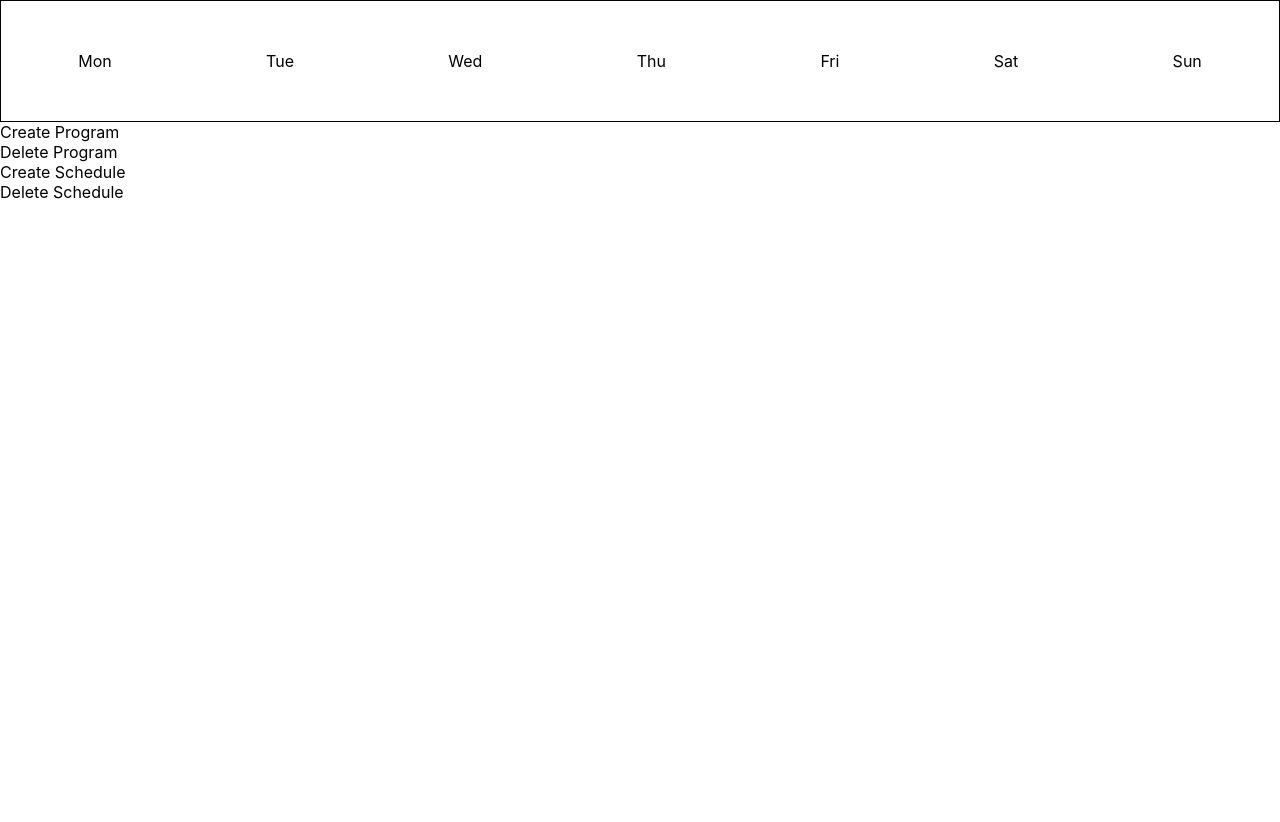
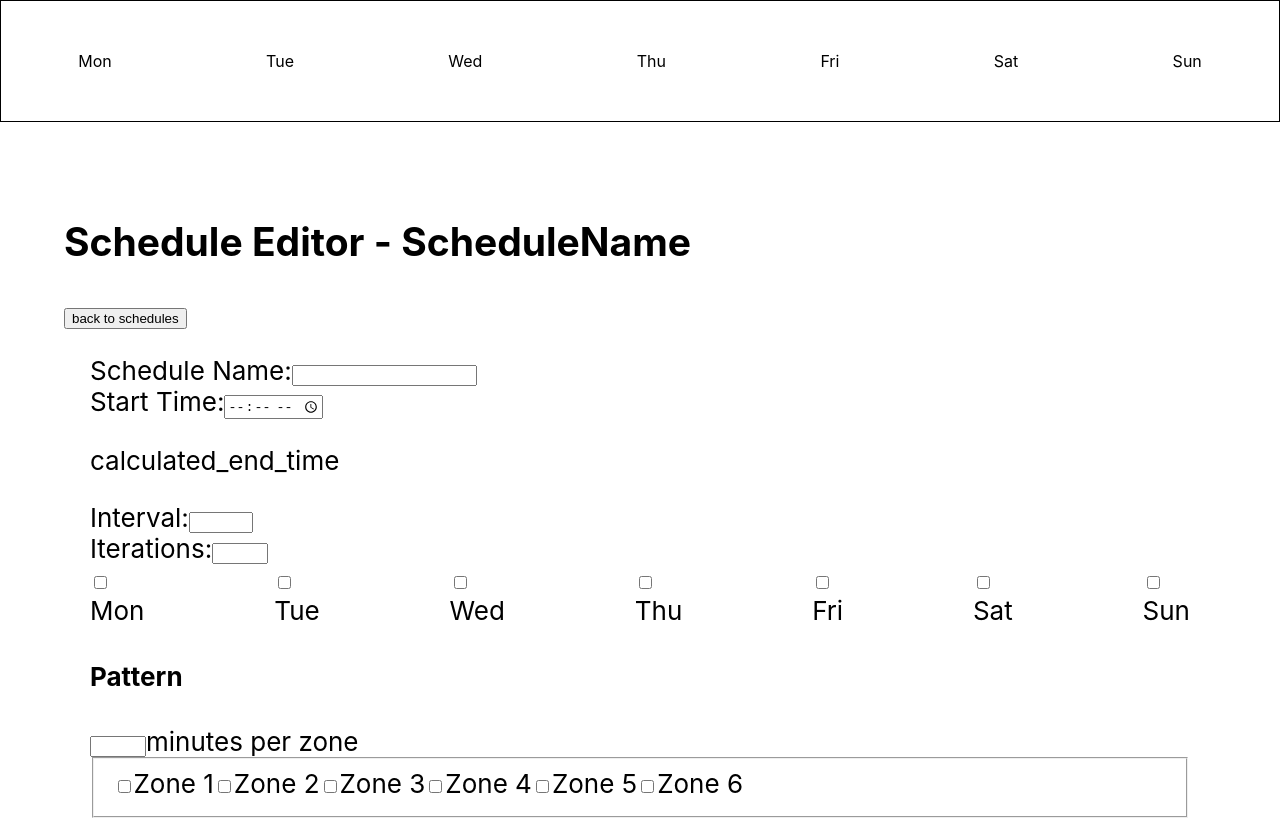
Before and after one commit to dsdunn/sprinkler, a React app in the folder client/: page /edit_schedule in a window 1280 px wide. Shown: the top 822 px of the page. Before the commit the page ends 800 px from the top, so only its background shows below. Built offline with nearby package versions, Linux system fonts and the light colour scheme; no server answers.

Commit message:
set up basic front end components and routing

```diff
--- a/client/src/App/App.css
+++ b/client/src/App/App.css
@@ -11,6 +11,34 @@
   height: 15vh;
 }
 
-.Day {
-  font-size: 36px;
+.schedule-editor {
+  font-size: 26px;
+  padding: 4rem;
 }
+
+.schedule-form-days-of-week {
+  display: flex;
+  justify-content: space-between;
+}
+
+.schedule-editor-main {
+  margin: 1em;
+}
+
+.schedule-archive {
+  color: #7688;
+}
+
+.schedule-form-main {
+  display: flex;
+  flex-direction: column;
+}
+
+.test {
+  padding: 5rem;
+  /*font-size: 4em;*/
+}
+
+.test div {
+  padding: 7px;
+}
--- a/client/src/App/App.js
+++ b/client/src/App/App.js
@@ -1,8 +1,9 @@
 import React, { Component } from 'react';
-import { Route, Switch } from 'react-router-dom';
+import { Route, Switch, Redirect, withRouter } from 'react-router-dom';
 import './App.css';
 
-import Day from './pages/Day';
+import ScheduleArchive from './pages/ScheduleArchive';
+import ScheduleEditor from './pages/ScheduleEditor';
 
 import * as api from './api';
 
@@ -13,7 +14,9 @@ class App extends Component {
     this.state = {
       week: [],
       programs: [],
-      schedules: []
+      schedules: [],
+      selectedSchedule: null,
+      selectedDays: []
     }
   }
 
@@ -66,6 +69,13 @@ class App extends Component {
     })
   }
 
+  updateSelectedSchedule = (id) => {
+    this.setState({
+      selectedSchedule: id
+    })
+    this.props.history.push('/edit_schedule')
+  }
+
   render() {
 
     return (
@@ -75,16 +85,32 @@ class App extends Component {
         </header>
 
         <Switch>
-          <Route exact path='/' component={Day}/>
+          <Route
+            exact path='/'
+            render={(props) => (
+              <ScheduleArchive
+                {...props}
+                state={this.state}
+                updateSelectedSchedule={this.updateSelectedSchedule}
+              />
+            )}
+          />
+          <Route
+            exact path='/edit_schedule'
+            render={(props) => (<ScheduleEditor {...props} state={this.state}/>)}
+          />
         </Switch>
 
-        <div onClick={this.createProgram}>Create Program</div>
-        <div onClick={this.deleteProgram}>Delete Program</div>
-        <div onClick={this.createSchedule}>Create Schedule</div>
-        <div onClick={this.deleteSchedule}>Delete Schedule</div>
+        <div className="test">
+          Testing
+          <div onClick={this.createProgram}>Create Program</div>
+          <div onClick={this.deleteProgram}>Delete Program</div>
+          <div onClick={this.createSchedule}>Create Schedule</div>
+          <div onClick={this.deleteSchedule}>Delete Schedule</div>
+        </div>
       </div>
     );
   }
 }
 
-export default App;
+export default withRouter(App);
--- a/client/src/App/pages/Day.js
+++ /dev/null
@@ -1,26 +0,0 @@
-import React, { Component } from 'react';
-
-
-class Day extends Component {
-  constructor(props){
-    super(props);
-    this.state = {
-      week: [],
-      programs: []
-    }
-  }
-
-  async componentDidMount() {
-
-  }
-
-  render() {
-
-    return (
-      <div className="Day">
-        Monday
-      </div>
-    );
-  }
-}
-export default Day;
--- /dev/null
+++ b/client/src/App/pages/ScheduleArchive.js
@@ -0,0 +1,33 @@
+import React, { Component } from 'react';
+import { Link } from 'react-router-dom';
+
+import ScheduleCard from './ScheduleCard';
+
+
+const ScheduleArchive = ({ state, updateSelectedSchedule }) => {
+
+  const createSchedules = () => {
+   return state.schedules.map(schedule => {
+      return (
+          <ScheduleCard schedule={schedule} key={schedule.id} updateSelectedSchedule={updateSelectedSchedule}/>
+        )
+    })
+  }
+
+  return (
+    <div className="schedule-archive">
+      <div>
+        <h2>
+          Check out all your sweet schedules
+        </h2>
+        <Link to="/edit_schedule" >
+          <button>Create New Schedule</button>
+        </Link>
+      </div>
+      <main>
+        { createSchedules() }
+      </main>
+    </div>
+  );
+}
+export default ScheduleArchive;
--- /dev/null
+++ b/client/src/App/pages/ScheduleCard.js
@@ -0,0 +1,19 @@
+import React, { Component } from 'react';
+
+const ScheduleCard = ({ schedule, updateSelectedSchedule }) => {
+  const handleUpdateSelectedSchedule = () => {
+    updateSelectedSchedule(schedule.id)
+  }
+  return (
+    <div>
+      <div className="schedule-card">
+        { schedule.schedule_name }
+        <div>{ schedule.id }</div>
+      </div>
+      <div onClick={ handleUpdateSelectedSchedule }>UpdateSelected</div>
+    </div>
+  );
+}
+
+
+export default ScheduleCard;
--- /dev/null
+++ b/client/src/App/pages/ScheduleEditor.js
@@ -0,0 +1,91 @@
+import React, { Component } from 'react';
+import { Link } from 'react-router-dom';
+
+class ScheduleEditor extends Component {
+  constructor(props){
+    super(props);
+    this.state = { ...this.props }
+  }
+
+  async componentDidMount() {
+
+  }
+
+  createDays() {
+    let days = ['Mon', 'Tue', 'Wed', 'Thu', 'Fri', 'Sat', 'Sun'];
+
+    return days.map((day, index) => {
+      return (
+          <label htmlFor={day} key={index}>
+            <input name={day} type="checkbox"/>
+            <div>{day}</div>
+          </label>
+        )
+    })
+  }
+
+  createZones() {
+    let zones = [];
+
+    for (let i = 0; i < 6; i++) {
+      zones.push(
+          <label htmlFor={`zone_${i + 1}`} key={i}>
+            <input type="checkbox" name={`zone_${i + 1}`} />
+            { `Zone ${i + 1}` }
+          </label>
+        )
+    }
+    return zones;
+  }
+
+  render() {
+
+    return (
+      <div className="schedule-editor">
+        <h2>Schedule Editor - ScheduleName</h2>
+        <Link to="/">
+          <button>back to schedules</button>
+        </Link>
+        <section className="schedule-editor-main">
+          <form className="schedule-form-main">
+            <label htmlFor="schedule_name">
+              Schedule Name:
+              <input name="schedule_name"/>
+            </label>
+            <label htmlFor="start_time">
+              Start Time:
+              <input name="start_time" type="time"/>
+            </label>
+            <div>
+              <p>
+                calculated_end_time
+              </p>
+            </div>
+            <label htmlFor="interval">
+              Interval:
+              <input name="interval" type="number" min="1" max="300"/>
+            </label>
+            <label htmlFor="iterations">
+              Iterations:
+              <input name="iterations" type="number" min="1" max="50"/>
+            </label>
+          </form>
+          <form className="schedule-form-days-of-week">
+            {this.createDays()}
+          </form>
+          <form className="schedule-form-program">
+            <h4>Pattern</h4>
+            <label htmlFor="duration_per_zone">
+              <input type="number" min="1" max="30" name="duration_per_zone"/>
+              minutes per zone
+            </label>
+            <fieldset>
+            { this.createZones() }
+            </fieldset>
+          </form>
+        </section>
+      </div>
+    );
+  }
+}
+export default ScheduleEditor;
--- a/index.js
+++ b/index.js
@@ -19,6 +19,7 @@ app.get('/api/v1/get_schedules', db.getSchedules);
 app.post('/api/v1/create_schedule', db.createSchedule);
 
 app.get('/api/v1/get_programs', db.getPrograms);
+
 app.post('/api/v1/create_program', db.createProgram);
 
 
--- /dev/null
+++ b/utils.js
@@ -0,0 +1,3 @@
+const buildSchedules = (raw) => {
+
+}
```
Also changed, not shown: client/src/App/pages/List.js (deleted, +0 -35 lines).
